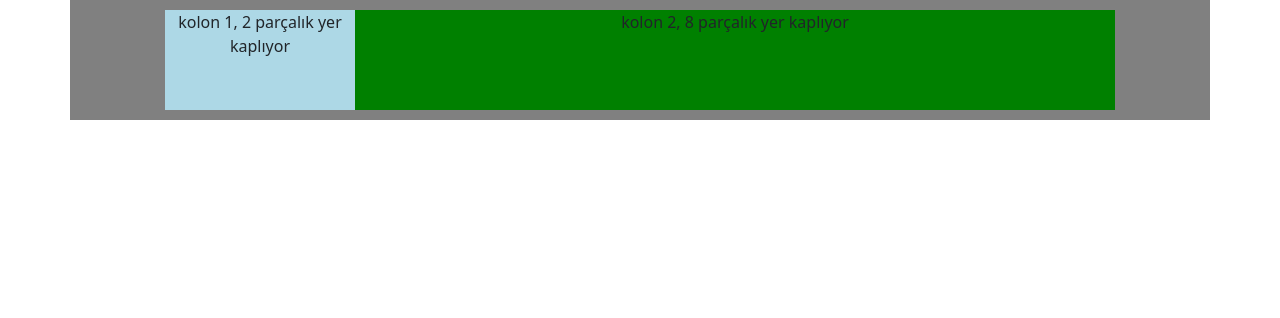
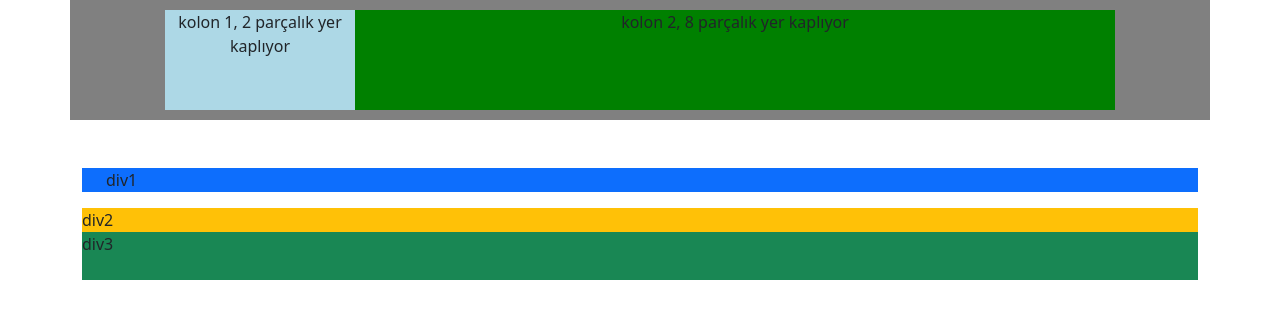
Before and after one commit to mertgvcn/Frontend-Workshop, a plain HTML site: page Bootstrap/bootstrap.html in a window 1280 px wide. Drawn offline with nearby package versions, Linux system fonts and the light colour scheme.

Commit message:
structure of container

```diff
--- a/Bootstrap/bootstrap.html
+++ b/Bootstrap/bootstrap.html
@@ -13,6 +13,7 @@
 
   <div class="container">
     <div class="row align-items-center justify-content-center" style="height: 120px; background-color: gray; text-align: center;"> <!-- 12 parçadan oluşur -->
+
       <div class="col-2" style="height: 100px; background-color: lightblue;">
           kolon 1, 2 parçalık yer kaplıyor
       </div>
@@ -20,8 +21,15 @@
       <div class="col-8" style="height: 100px; background-color: green;">
           kolon 2, 8 parçalık yer kaplıyor
       </div>
+
     </div>
+  </div>
 
+
+  <div class="container">
+    <div class="bg-primary px-4 mt-5">div1</div> <!-- bu şekilde hızlı padding, margin uygulayabiliyoruz. Direkt style ile de yapılabilir -->
+    <div class="bg-warning mt-3">div2</div>
+    <div class="bg-success pb-4">div3</div>
   </div>
 
   <script src="https://cdn.jsdelivr.net/npm/bootstrap@5.3.0/dist/js/bootstrap.bundle.min.js"
```
